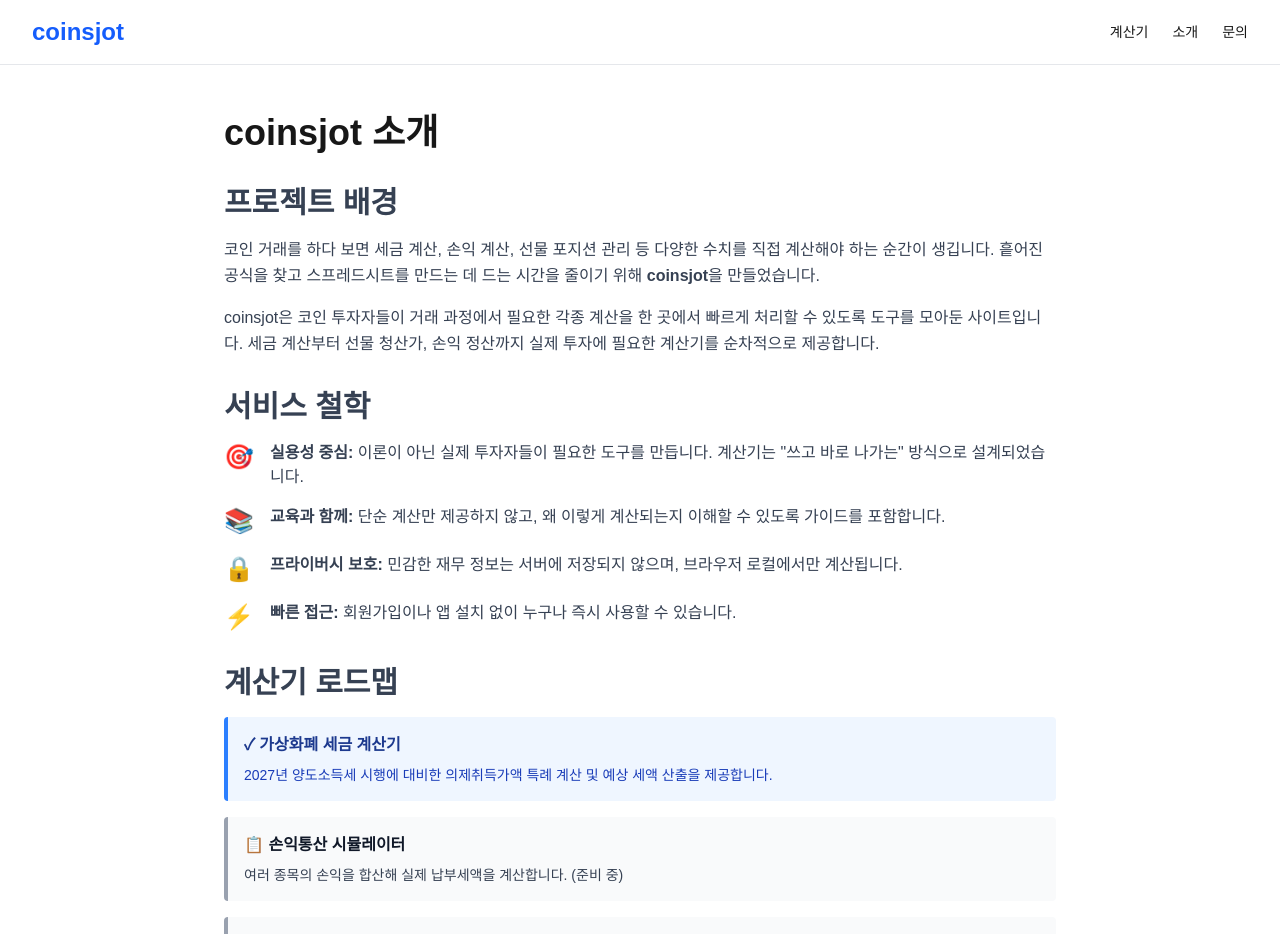
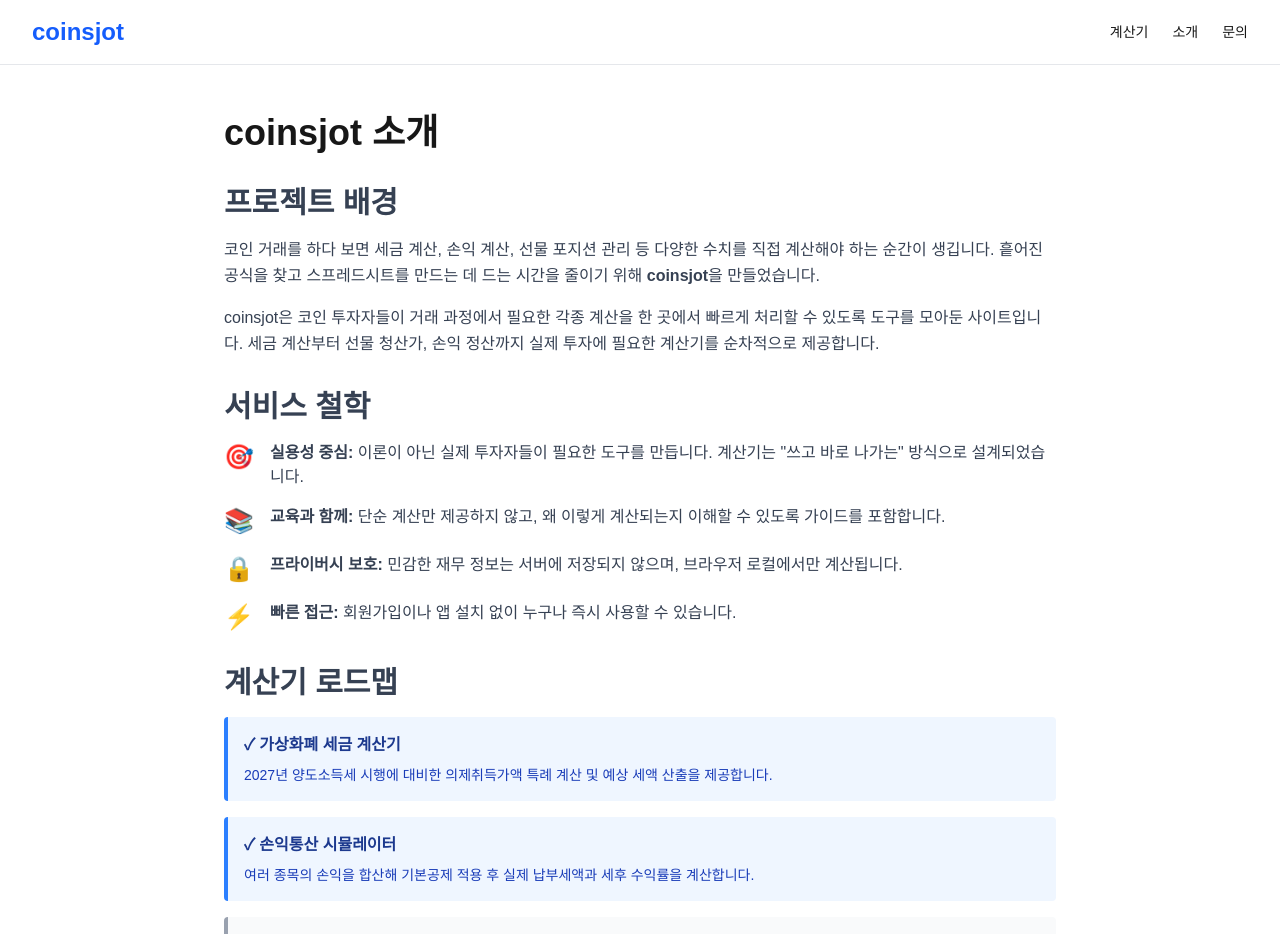
Before and after one commit to hyunguda/coinsjot, a Next.js app: page /about in a window 1280 px wide. Shown: the top 934 px of the page. Built offline with nearby package versions, Linux system fonts and the light colour scheme.

Commit message:
Update about page: mark 손익통산 시뮬레이터 as complete
Co-Authored-By: Claude Sonnet 4.6 <noreply@anthropic.com>
Claude-Session: https://claude.ai/code/session_01UQSmXdw1YXvko1Ayiv9kTw

```diff
--- a/app/about/page.tsx
+++ b/app/about/page.tsx
@@ -68,10 +68,10 @@ export default function AboutPage() {
               </p>
             </div>
 
-            <div className="border-l-4 border-gray-400 bg-gray-50 p-4 rounded">
-              <h3 className="font-bold text-gray-900 mb-2">📋 손익통산 시뮬레이터</h3>
-              <p className="text-gray-700 text-sm">
-                여러 종목의 손익을 합산해 실제 납부세액을 계산합니다. (준비 중)
+            <div className="border-l-4 border-blue-500 bg-blue-50 p-4 rounded">
+              <h3 className="font-bold text-blue-900 mb-2">✓ 손익통산 시뮬레이터</h3>
+              <p className="text-blue-800 text-sm">
+                여러 종목의 손익을 합산해 기본공제 적용 후 실제 납부세액과 세후 수익률을 계산합니다.
               </p>
             </div>
 
```
